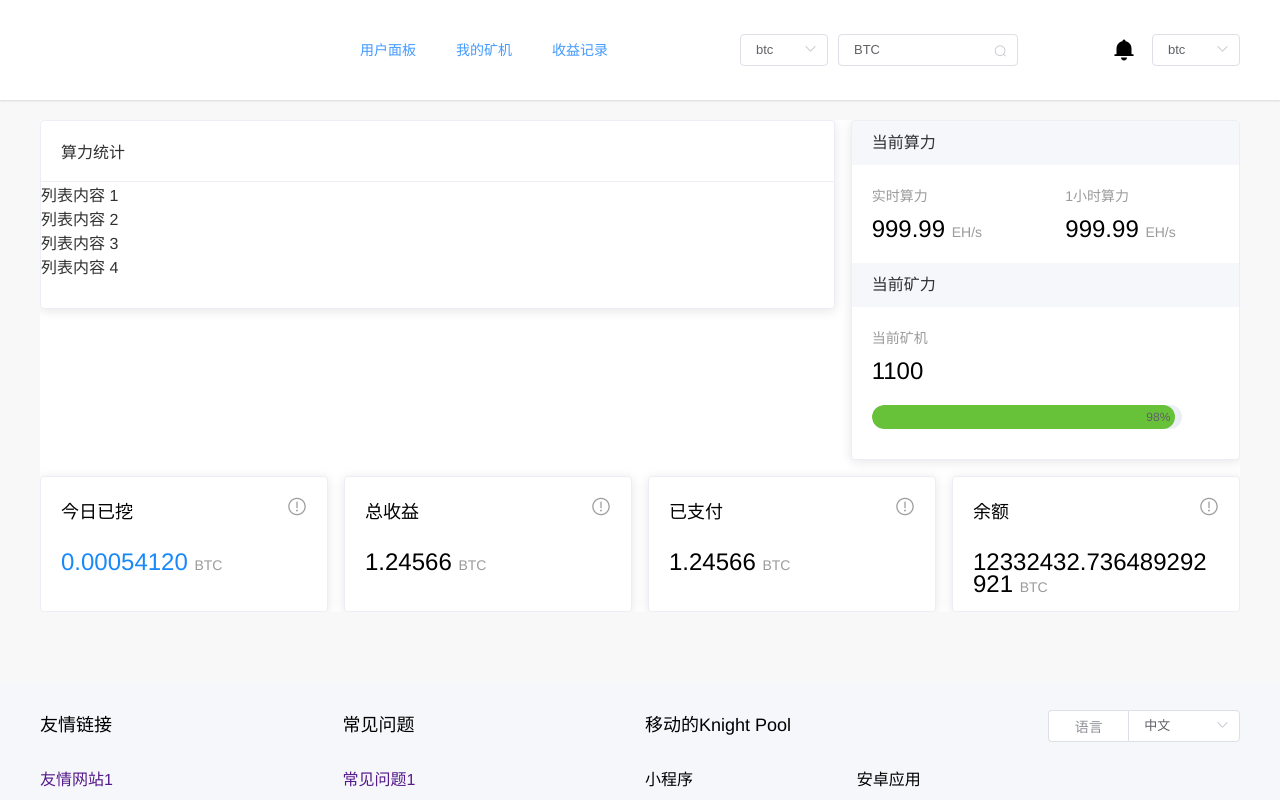
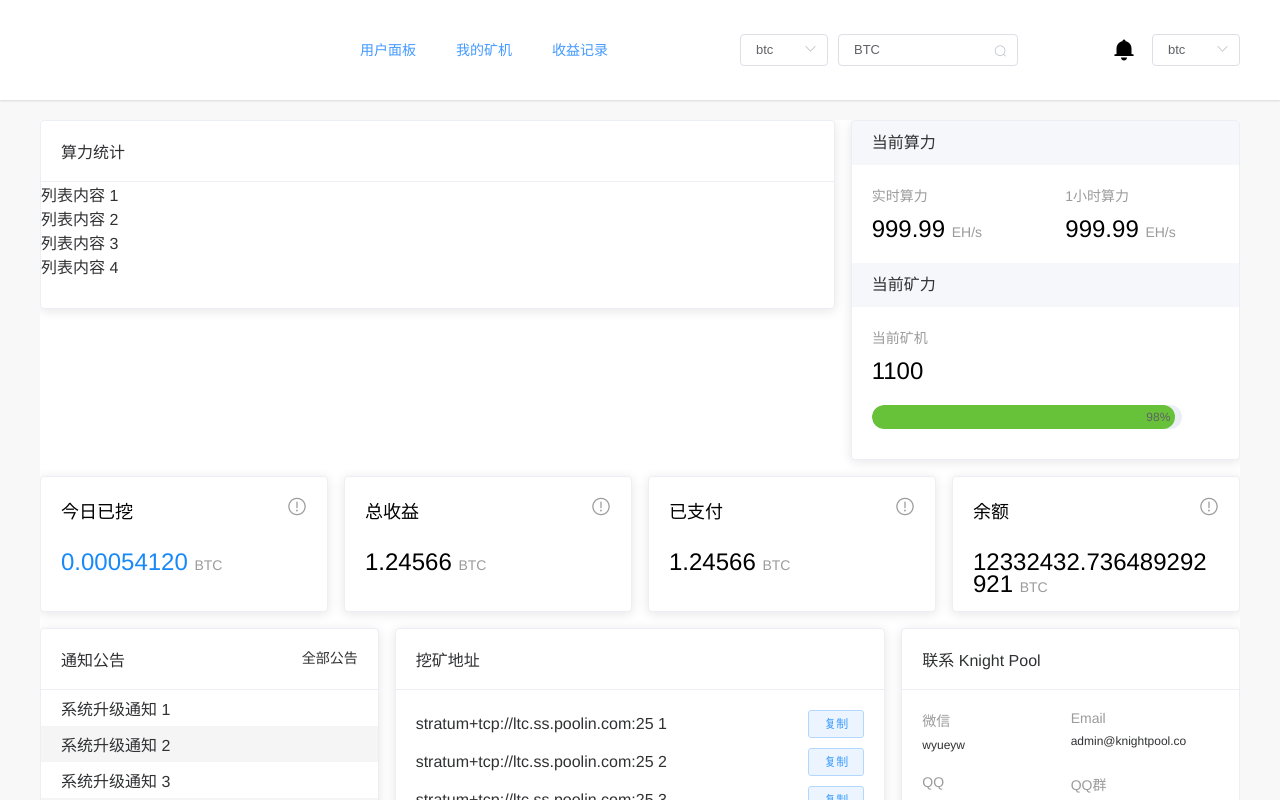
Before and after one commit to yangmingkun187/knight-pool, a Vue app: page /#/dashboard in a window 1280 px wide. Shown: the top 800 px of the page. Built offline with nearby package versions, Linux system fonts and the light colour scheme.

Commit message:
dashboard 底部info

```diff
--- a/src/styles/theme.scss
+++ b/src/styles/theme.scss
@@ -27,6 +27,7 @@ $T3: #C2CCD8;
 
 // 界面色
 $bg: #F9F8F8;
+$p1: #F5F5F5;
 
 // 装饰色
 $R1: #E52D5B;
--- a/src/views/dashboard/Dashboard.vue
+++ b/src/views/dashboard/Dashboard.vue
@@ -119,6 +119,75 @@
 
         </el-row>
 
+        <el-row :gutter="16" class="info-group">
+
+            <el-col :span="7">
+                <el-card class="box-card notice" :body-style="{padding: 0}">
+                    <div slot="header" class="clearfix">
+                        <span>通知公告</span>
+                        <span class="all-notice">全部公告</span>
+                    </div>
+                    <ul>
+                        <li v-for="o in 6" :key="o" class="text item">
+                            {{'系统升级通知 ' + o }}
+                        </li>
+                    </ul>
+                </el-card>
+            </el-col>
+
+            <el-col :span="10">
+                <el-card class="box-card address">
+                    <div slot="header" class="clearfix">
+                        <span>挖矿地址</span>
+                    </div>
+                    <ul>
+                        <li v-for="o in 3" :key="o" class="text item">
+                            <span>{{'stratum+tcp://ltc.ss.poolin.com:25 ' + o }}</span>
+                            <el-button type="primary" plain size="mini">复制</el-button>
+                        </li>
+                    </ul>
+                </el-card>
+            </el-col>
+
+            <el-col :span="7">
+                <el-card class="box-card contact">
+                    <div slot="header" class="clearfix">
+                        <span>联系 Knight Pool</span>
+                    </div>
+                    <div class="first">
+                        <div>
+                            <div class="wechat">
+                                <img src="" alt="">微信
+                            </div>
+                            wyueyw
+                        </div>
+                        <div>
+                            <div class="email">
+                                <img src="" alt="">Email
+                            </div>
+                            admin@knightpool.co
+                        </div>
+                    </div>
+                    <div class="second" style="margin-top: 22px;">
+                        <div>
+                            <div class="qq">
+                                <img src="" alt="">QQ
+                            </div>
+                            123290398
+                        </div>
+                        <div>
+                            <div class="qqqun">
+                                <img src="" alt="">QQ群
+                            </div>
+                            3723823
+                        </div>
+                    </div>
+                </el-card>
+            </el-col>
+
+        </el-row>
+
+
     </div>
 </template>
 
--- a/src/views/dashboard/_dashboard.scss
+++ b/src/views/dashboard/_dashboard.scss
@@ -78,4 +78,49 @@
             }
         }
     }
+
+    .info-group {
+        margin-top: 16px;
+        .box-card {
+            height: 204px;
+            .all-notice {
+                float: right;
+                cursor: pointer;
+                font-size: 14px;
+            }
+        }
+        .notice .item {
+            display: flex;
+            align-items: center;
+            padding: 0 20px;
+            height: 36px;
+            &:nth-child(even) {
+                background-color: $p1;
+            }
+        }
+        .address .item {
+            display: flex;
+            align-items: center;
+            justify-content: space-between;
+            margin-bottom: 10px;
+        }
+        .contact {
+            .first, .second {
+                display: flex;
+                font-size: 12px;
+                > div {
+                    flex: 1;
+                }
+            }
+
+            .wechat, .email, .qq, .qqqun {
+                display: flex;
+                align-items: center;
+                margin-right: 8px;
+                color: $T2;
+                font-size: 14px;
+                margin-bottom: 8px;
+            }
+        }
+    }
 }
```
